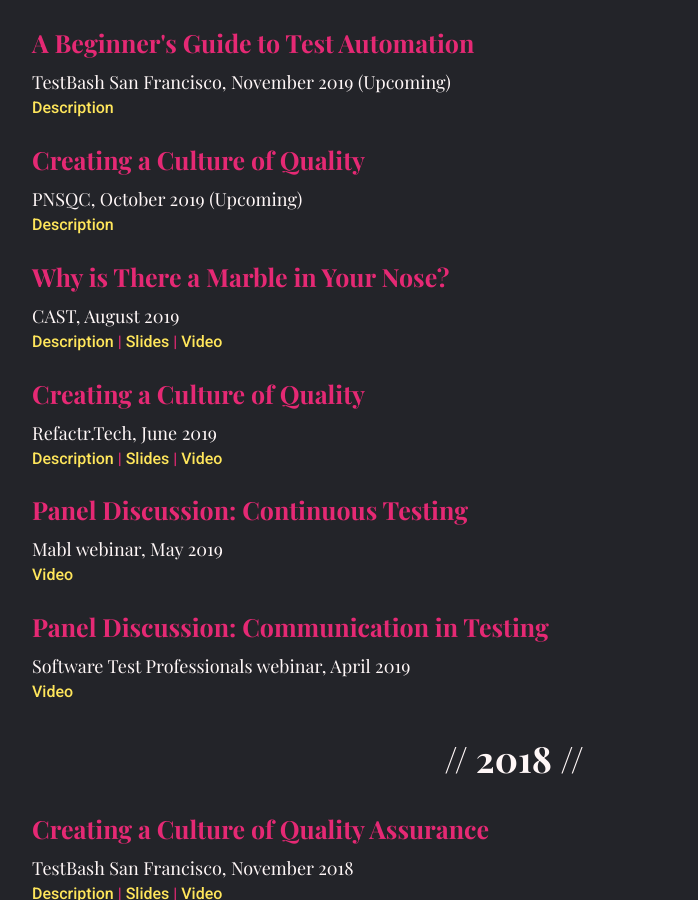
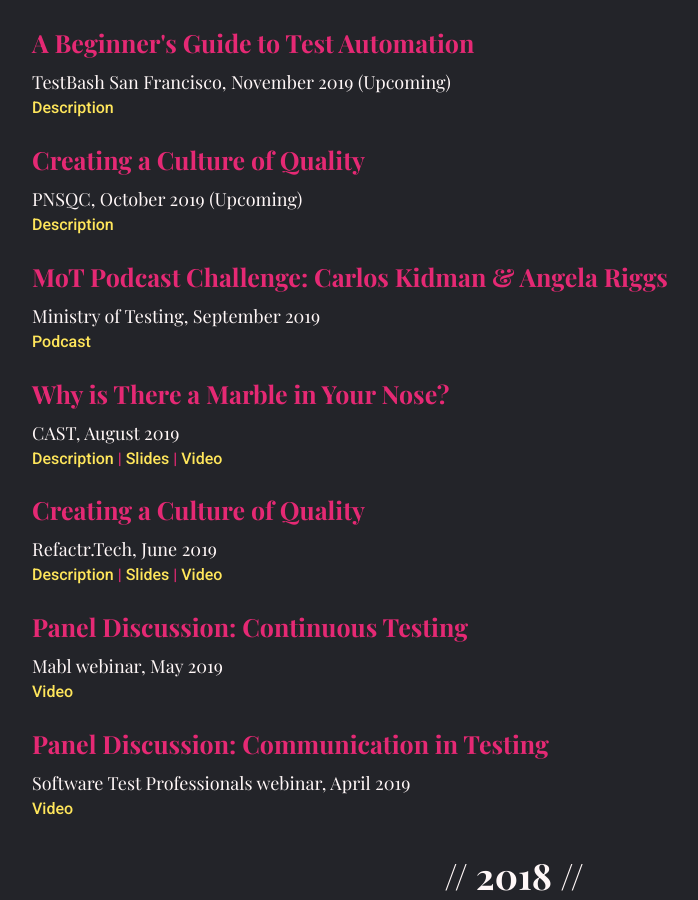
Before and after one commit to angelariggs/angelariggs.github.io, a Jekyll site: the page built from talks.md, in a window 1280 px wide and 900 px high, scrolled down 370 px. Shown: the whole window, without its empty margins (126-824 px from the left). Built offline with Jekyll 4.4.1, drawn with Linux system fonts in a browser that asks for light colours; some web fonts are replaced.

Commit message:
mot podcast

```diff
--- a/talks.md
+++ b/talks.md
@@ -16,6 +16,10 @@
 <h2 class="res-h2">Creating a Culture of Quality</h2>
 <h3 class="res-h3">PNSQC, October 2019 (Upcoming)</h3>
 <h4 class="res-h4"><a href="https://www.pnsqc.org/creating-a-culture-of-quality/">Description</a></h4>
+
+<h2 class="res-h2">MoT Podcast Challenge: Carlos Kidman & Angela Riggs</h2>
+<h3 class="res-h3">Ministry of Testing, September 2019</h3>
+<h4 class="res-h4"><a href="http://bit.ly/angela-mot-podcast">Podcast</a></h4>
 
 <h2 class="res-h2">Why is There a Marble in Your Nose?</h2>
 <h3 class="res-h3"> CAST, August 2019</h3>
```
